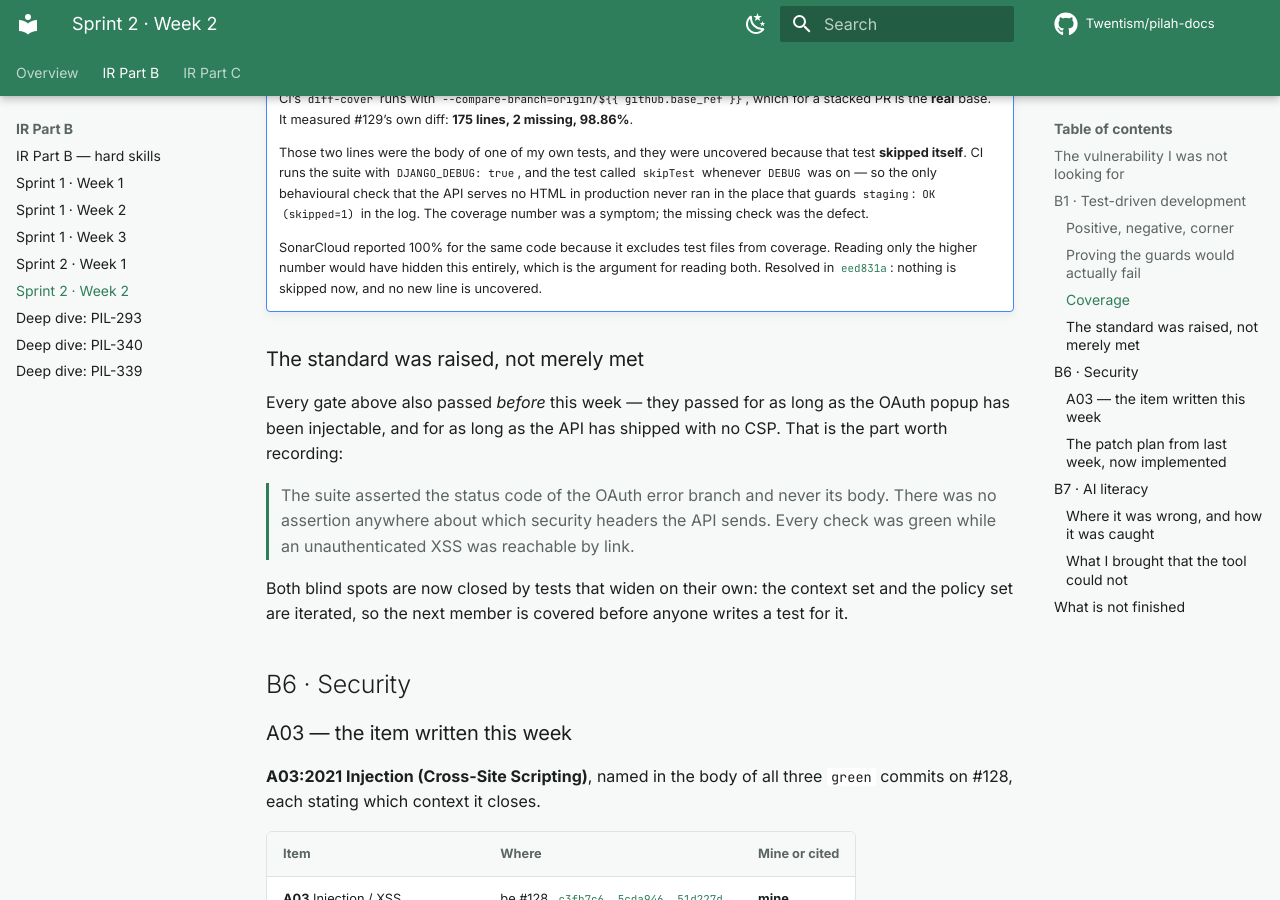
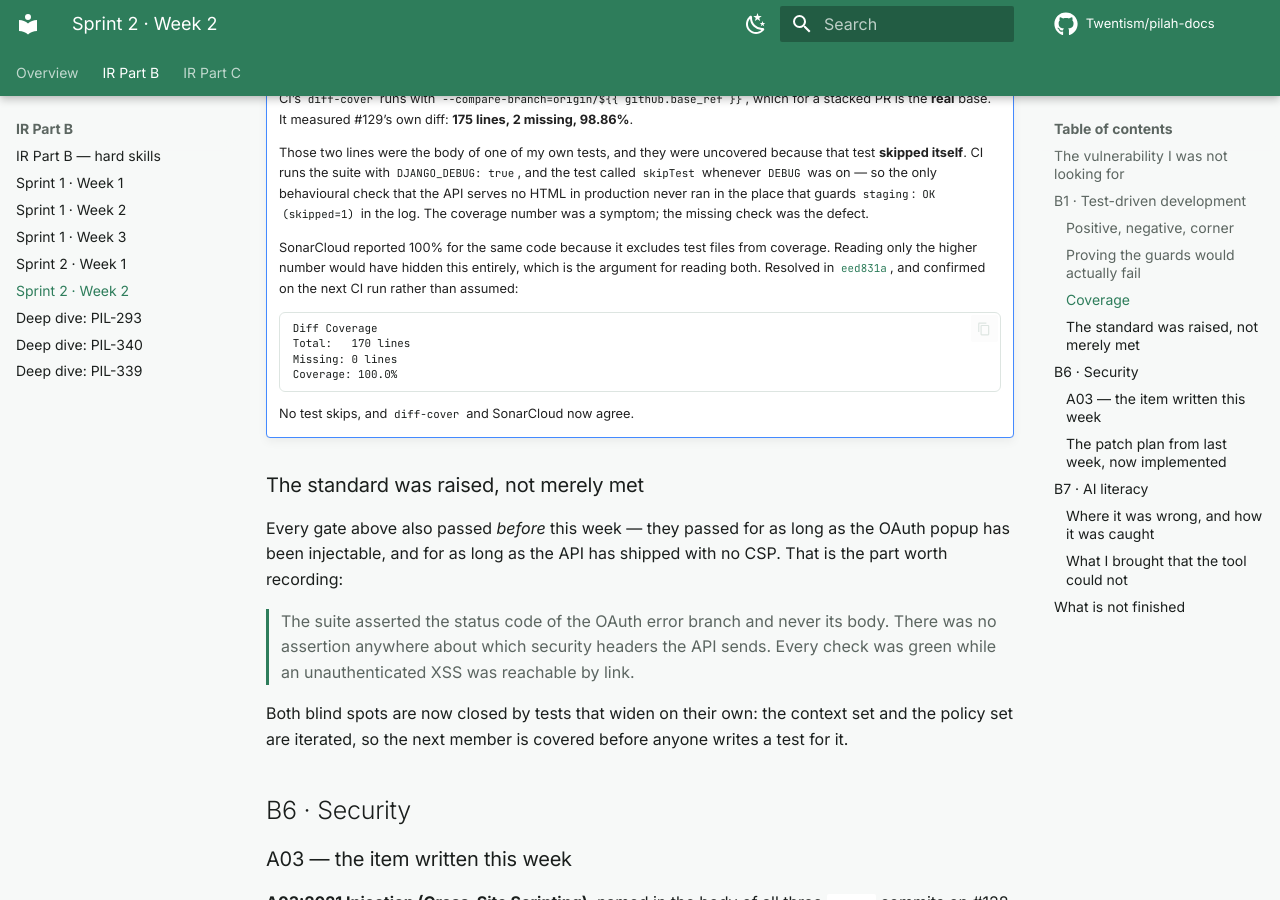
Before and after one commit to Twentism/pilah-docs, an MkDocs documentation site: the page built from docs/ir/b/s2-w2.md, in a window 1280 px wide and 900 px high, scrolled down 4655 px. Built offline with MkDocs 1.6.1 and Material for MkDocs 9.7.7, drawn with Linux system fonts in a browser that asks for light colours; comment, search, counter and statistics services are not loaded.

Commit message:
docs(s2-w2): record the verified diff-cover figure after the skip was removed
The page claimed the skipped test was resolved and no new line was left
uncovered. That claim was written before the CI run that would prove it, so it
is now replaced by the run's own output: 170 lines, 0 missing, 100.0% against
the real stacked base, and no skips. diff-cover and SonarCloud agree.

````diff
--- a/docs/ir/b/s2-w2.md
+++ b/docs/ir/b/s2-w2.md
@@ -268,8 +268,17 @@ count](s2-w1.md#b5-code-quality) — that was already paid for on PR #70.
     SonarCloud reported 100% for the same code because it excludes test files
     from coverage. Reading only the higher number would have hidden this
     entirely, which is the argument for reading both. Resolved in
-    [`eed831a`](https://github.com/bank-sampah-PILAH/pilah-be/commit/eed831a):
-    nothing is skipped now, and no new line is uncovered.
+    [`eed831a`](https://github.com/bank-sampah-PILAH/pilah-be/commit/eed831a),
+    and confirmed on the next CI run rather than assumed:
+
+    ```
+    Diff Coverage
+    Total:   170 lines
+    Missing: 0 lines
+    Coverage: 100.0%
+    ```
+
+    No test skips, and `diff-cover` and SonarCloud now agree.
 
 ### The standard was raised, not merely met
 
````
